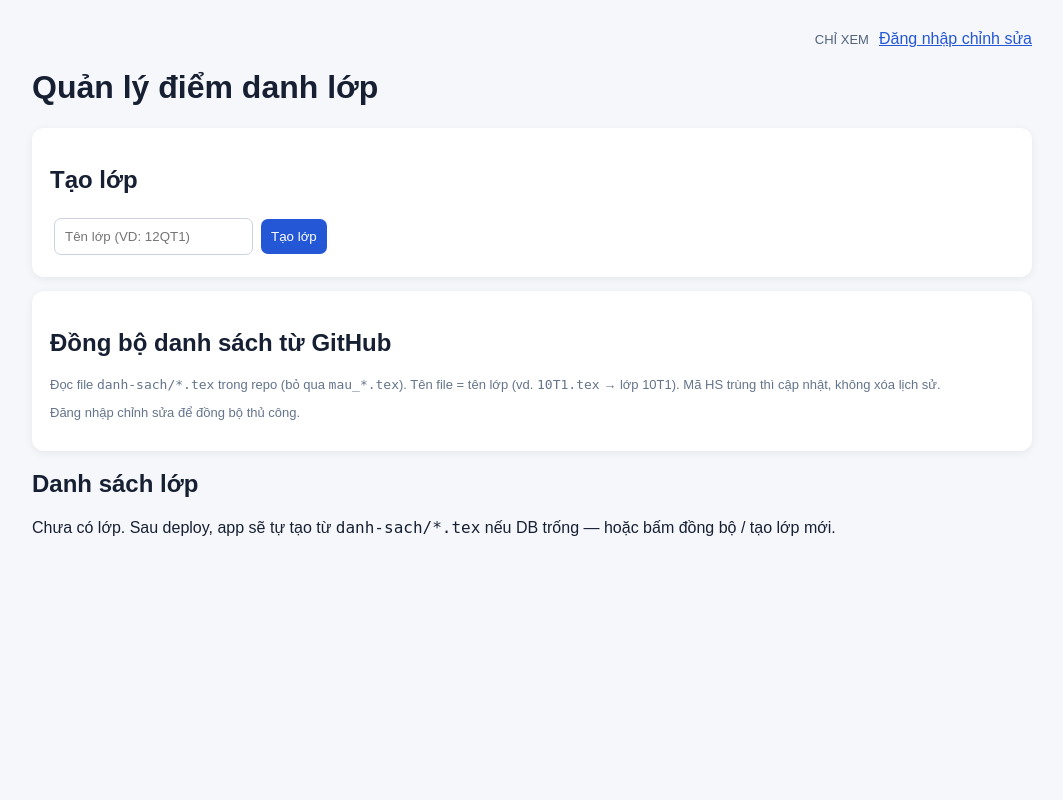
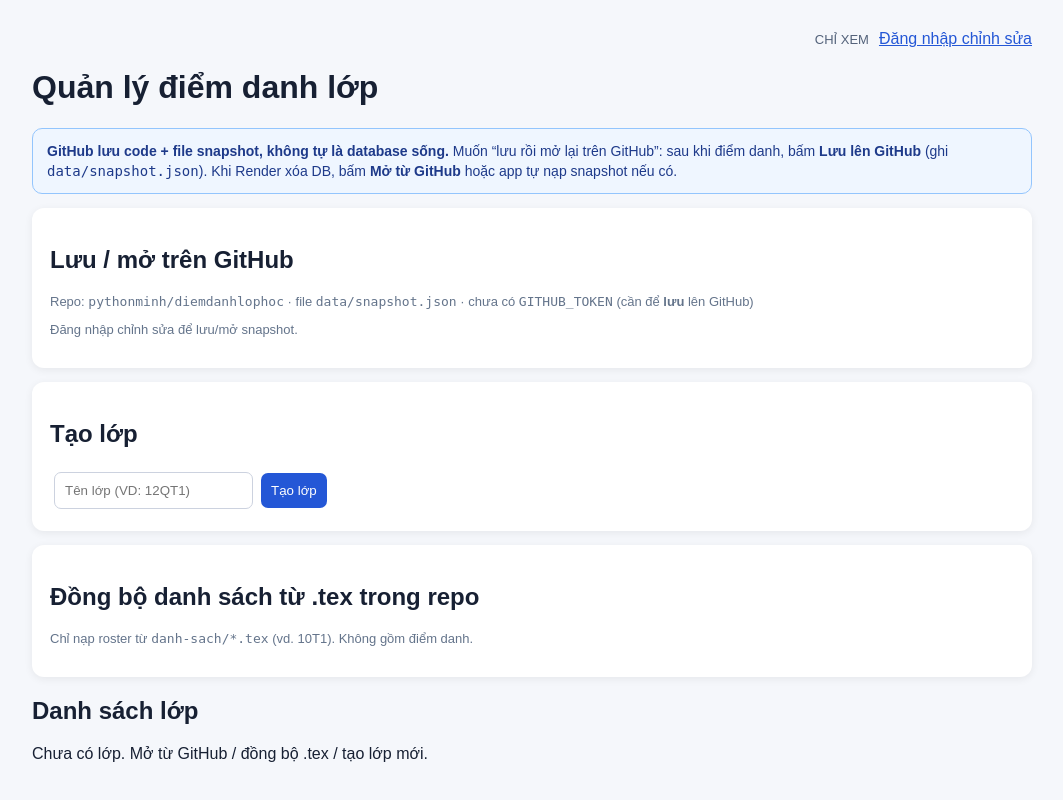
Before and after one commit to pythonminh/diemdanhlophoc, a Flask app: page / in a window 1280 px wide. Shown: the whole page, without its empty margins (108-1171 px from the left). Run offline with Flask 3, Linux system fonts and the light colour scheme; data that the repository does not hold is empty.

Commit message:
Add GitHub snapshot save/load for full class data backup.
Export classes, students, attendance and events to data/snapshot.json, push/pull via GitHub API, and auto-restore that snapshot when the Render database is empty.

Co-authored-by: Cursor <cursoragent@cursor.com>

```diff
--- a/app.py
+++ b/app.py
@@ -1,7 +1,7 @@
 from flask import Flask, render_template, request, redirect, url_for, flash, session, send_file
-import sqlite3, os, re, hashlib, hmac
+import sqlite3, os, re, hashlib, hmac, json, base64, urllib.request, urllib.error
 from datetime import timedelta
-from datetime import date
+from datetime import date, datetime
 from io import BytesIO
 import csv
 from openpyxl import Workbook, load_workbook
@@ -360,6 +360,176 @@ def build_seat_map(students, rows, cols):
     return seat_map, unseated
 
 DANH_SACH_DIR = os.path.join(os.path.dirname(os.path.abspath(__file__)), "danh-sach")
+DATA_DIR = os.path.join(os.path.dirname(os.path.abspath(__file__)), "data")
+SNAPSHOT_PATH = os.path.join(DATA_DIR, "snapshot.json")
+GITHUB_TOKEN = os.environ.get("GITHUB_TOKEN", "").strip()
+GITHUB_REPO = os.environ.get("GITHUB_REPO", "pythonminh/diemdanhlophoc").strip()
+GITHUB_BRANCH = os.environ.get("GITHUB_BRANCH", "main").strip()
+
+def _rows(c, sql, args=()):
+    return [dict(r) for r in c.execute(sql, args).fetchall()]
+
+def build_snapshot():
+    with db() as c:
+        return {
+            "version": 1,
+            "exported_at": datetime.utcnow().strftime("%Y-%m-%dT%H:%M:%SZ"),
+            "classes": _rows(c, "SELECT * FROM classes ORDER BY id"),
+            "students": _rows(c, "SELECT * FROM students ORDER BY id"),
+            "attendance": _rows(c, "SELECT * FROM attendance ORDER BY id"),
+            "student_events": _rows(c, "SELECT * FROM student_events ORDER BY id"),
+            "lesson_plans": _rows(c, "SELECT * FROM lesson_plans ORDER BY id"),
+            "app_settings": _rows(c, "SELECT * FROM app_settings ORDER BY key"),
+        }
+
+def save_snapshot_local(snapshot=None):
+    os.makedirs(DATA_DIR, exist_ok=True)
+    snap = snapshot or build_snapshot()
+    with open(SNAPSHOT_PATH, "w", encoding="utf-8") as f:
+        json.dump(snap, f, ensure_ascii=False, indent=2)
+    return SNAPSHOT_PATH, snap
+
+def import_snapshot(snap):
+    """Replace operational tables from a snapshot (keeps schema)."""
+    if not isinstance(snap, dict) or "classes" not in snap:
+        raise ValueError("Snapshot không hợp lệ")
+    with db() as c:
+        c.executescript("""
+            DELETE FROM attendance;
+            DELETE FROM student_events;
+            DELETE FROM lesson_plans;
+            DELETE FROM students;
+            DELETE FROM classes;
+        """)
+        for row in snap.get("classes") or []:
+            c.execute(
+                """INSERT INTO classes(id,name,school_year,homeroom_teacher,teacher_phone,layout_rows,layout_cols)
+                   VALUES(?,?,?,?,?,?,?)""",
+                (row.get("id"), row.get("name"), row.get("school_year",""), row.get("homeroom_teacher",""),
+                 row.get("teacher_phone",""), row.get("layout_rows") or 6, row.get("layout_cols") or 7),
+            )
+        for row in snap.get("students") or []:
+            c.execute(
+                """INSERT INTO students(id,class_id,student_code,name,birth_date,gender,note,phone,parent_name,parent_phone,team,seat_row,seat_col)
+                   VALUES(?,?,?,?,?,?,?,?,?,?,?,?,?)""",
+                (row.get("id"), row.get("class_id"), row.get("student_code"), row.get("name"),
+                 row.get("birth_date",""), row.get("gender",""), row.get("note",""), row.get("phone",""),
+                 row.get("parent_name",""), row.get("parent_phone",""), row.get("team",""),
+                 row.get("seat_row"), row.get("seat_col")),
+            )
+        for row in snap.get("attendance") or []:
+            c.execute(
+                "INSERT INTO attendance(id,student_id,day,status,note) VALUES(?,?,?,?,?)",
+                (row.get("id"), row.get("student_id"), row.get("day"), row.get("status"), row.get("note","")),
+            )
+        for row in snap.get("student_events") or []:
+            c.execute(
+                """INSERT INTO student_events(id,student_id,day,event_type,points,note,subject,lesson)
+                   VALUES(?,?,?,?,?,?,?,?)""",
+                (row.get("id"), row.get("student_id"), row.get("day"), row.get("event_type"),
+                 row.get("points") or 0, row.get("note",""), row.get("subject",""), row.get("lesson","")),
+            )
+        for row in snap.get("lesson_plans") or []:
+            c.execute(
+                """INSERT INTO lesson_plans(id,class_id,subject,lesson,day,period,note)
+                   VALUES(?,?,?,?,?,?,?)""",
+                (row.get("id"), row.get("class_id"), row.get("subject"), row.get("lesson"),
+                 row.get("day",""), row.get("period",""), row.get("note","")),
+            )
+        if snap.get("app_settings"):
+            for row in snap["app_settings"]:
+                c.execute(
+                    "INSERT OR REPLACE INTO app_settings(key,value) VALUES(?,?)",
+                    (row.get("key"), row.get("value")),
+                )
+    return (
+        len(snap.get("classes") or []),
+        len(snap.get("students") or []),
+        len(snap.get("attendance") or []),
+        len(snap.get("student_events") or []),
+    )
+
+def load_snapshot_file(path=SNAPSHOT_PATH):
+    if not os.path.isfile(path):
+        return None
+    with open(path, "r", encoding="utf-8") as f:
+        return json.load(f)
+
+def github_api(method, url_path, body=None):
+    url = "https://api.github.com" + url_path
+    data = None if body is None else json.dumps(body).encode("utf-8")
+    req = urllib.request.Request(url, data=data, method=method)
+    req.add_header("Accept", "application/vnd.github+json")
+    req.add_header("User-Agent", "diemdanhlophoc")
+    if GITHUB_TOKEN:
+        req.add_header("Authorization", f"Bearer {GITHUB_TOKEN}")
+    if data is not None:
+        req.add_header("Content-Type", "application/json")
+    try:
+        with urllib.request.urlopen(req, timeout=45) as resp:
+            raw = resp.read().decode("utf-8")
+            return json.loads(raw) if raw else {}
+    except urllib.error.HTTPError as e:
+        err = e.read().decode("utf-8", errors="replace")
+        raise RuntimeError(f"GitHub API {e.code}: {err[:300]}") from e
+
+def push_snapshot_to_github(snap=None):
+    if not GITHUB_TOKEN:
+        raise RuntimeError("Chưa đặt GITHUB_TOKEN trên Render (Settings → Environment).")
+    snap = snap or build_snapshot()
+    content_b64 = base64.b64encode(json.dumps(snap, ensure_ascii=False, indent=2).encode("utf-8")).decode("ascii")
+    api_path = f"/repos/{GITHUB_REPO}/contents/data/snapshot.json"
+    sha = None
+    try:
+        existing = github_api("GET", f"{api_path}?ref={GITHUB_BRANCH}")
+        sha = existing.get("sha")
+    except RuntimeError:
+        sha = None
+    body = {
+        "message": f"chore: lưu snapshot điểm danh {snap.get('exported_at','')}",
+        "content": content_b64,
+        "branch": GITHUB_BRANCH,
+    }
+    if sha:
+        body["sha"] = sha
+    result = github_api("PUT", api_path, body)
+    save_snapshot_local(snap)  # keep local copy in container too
+    return result.get("content", {}).get("html_url") or f"https://github.com/{GITHUB_REPO}/blob/{GITHUB_BRANCH}/data/snapshot.json"
+
+def fetch_snapshot_from_github():
+    """Read data/snapshot.json from GitHub (token optional for public repos)."""
+    if GITHUB_TOKEN:
+        api_path = f"/repos/{GITHUB_REPO}/contents/data/snapshot.json?ref={GITHUB_BRANCH}"
+        meta = github_api("GET", api_path)
+        raw = base64.b64decode(meta.get("content", "").replace("\n", "")).decode("utf-8")
+        return json.loads(raw)
+    raw_url = f"https://raw.githubusercontent.com/{GITHUB_REPO}/{GITHUB_BRANCH}/data/snapshot.json"
+    req = urllib.request.Request(raw_url, headers={"User-Agent": "diemdanhlophoc"})
+    with urllib.request.urlopen(req, timeout=45) as resp:
+        return json.loads(resp.read().decode("utf-8"))
+
+def restore_data_if_empty():
+    """Prefer full snapshot (GitHub/local), else danh-sach/*.tex roster only."""
+    with db() as c:
+        if c.execute("SELECT COUNT(*) FROM classes").fetchone()[0] > 0:
+            return "keep"
+    # 1) local file shipped with deploy
+    snap = load_snapshot_file()
+    if snap:
+        import_snapshot(snap)
+        return "local-snapshot"
+    # 2) pull from GitHub
+    try:
+        snap = fetch_snapshot_from_github()
+        if snap:
+            import_snapshot(snap)
+            save_snapshot_local(snap)
+            return "github-snapshot"
+    except Exception:
+        pass
+    # 3) roster-only from tex
+    sync_classes_from_danh_sach(only_if_empty=True)
+    return "tex"
 
 def sync_classes_from_danh_sach(only_if_empty=False):
     """Create/update classes from danh-sach/*.tex (skip mau_*.tex). Roster comes back from git after wipe."""
@@ -398,8 +568,8 @@ def sync_classes_from_danh_sach(only_if_empty=False):
             added+=result[0]; updated+=result[1]
     return created, added, updated
 
-# Empty DB after Render wipe → restore class roster from files committed in repo.
-sync_classes_from_danh_sach(only_if_empty=True)
+# Empty DB after Render wipe → restore from GitHub/local snapshot, else tex roster.
+restore_data_if_empty()
 
 def upsert_attendance(c, student_id, day, status, note=""):
     """One attendance row per student per day: update latest, drop older duplicates."""
@@ -420,7 +590,47 @@ def upsert_attendance(c, student_id, day, status, note=""):
 @app.post("/restore-from-tex")
 def restore_from_tex():
     created, added, updated = sync_classes_from_danh_sach(only_if_empty=False)
-    flash(f"Đã đồng bộ từ danh-sach/*.tex: tạo {created} lớp, thêm {added} HS, cập nhật {updated} HS. (Điểm danh/sự kiện cũ vẫn giữ nếu DB chưa bị xóa.)")
+    flash(f"Đã đồng bộ từ danh-sach/*.tex: tạo {created} lớp, thêm {added} HS, cập nhật {updated} HS.")
+    return redirect(url_for("index"))
+
+@app.get("/snapshot.json")
+def download_snapshot():
+    path, _ = save_snapshot_local()
+    return send_file(path, as_attachment=True, download_name="snapshot.json", mimetype="application/json")
+
+@app.post("/snapshot/save-github")
+def snapshot_save_github():
+    try:
+        url = push_snapshot_to_github()
+        flash(f"Đã lưu toàn bộ dữ liệu lên GitHub: {url}")
+    except Exception as e:
+        flash(f"Không lưu được lên GitHub: {e}")
+    return redirect(url_for("index"))
+
+@app.post("/snapshot/load-github")
+def snapshot_load_github():
+    try:
+        snap = fetch_snapshot_from_github()
+        n = import_snapshot(snap)
+        save_snapshot_local(snap)
+        flash(f"Đã mở từ GitHub: {n[0]} lớp, {n[1]} HS, {n[2]} điểm danh, {n[3]} sự kiện.")
+    except Exception as e:
+        flash(f"Không mở được từ GitHub: {e}")
+    return redirect(url_for("index"))
+
+@app.post("/snapshot/import")
+def snapshot_import_upload():
+    upload = request.files.get("snapshot_file")
+    if not upload or not upload.filename:
+        flash("Chọn file snapshot.json.")
+        return redirect(url_for("index"))
+    try:
+        snap = json.loads(upload.read().decode("utf-8"))
+        n = import_snapshot(snap)
+        save_snapshot_local(snap)
+        flash(f"Đã nhập snapshot: {n[0]} lớp, {n[1]} HS, {n[2]} điểm danh, {n[3]} sự kiện.")
+    except Exception as e:
+        flash(f"File snapshot không hợp lệ: {e}")
     return redirect(url_for("index"))
 
 @app.route("/")
@@ -432,6 +642,9 @@ def index():
         db_path=DB_PATH,
         db_ephemeral=db_ephemeral_warning(),
         disk_ok=_persistent_disk_mounted() if os.environ.get("RENDER")=="true" else None,
+        github_ready=bool(GITHUB_TOKEN),
+        github_repo=GITHUB_REPO,
+        has_local_snapshot=os.path.isfile(SNAPSHOT_PATH),
     )
 
 @app.post("/class/add")
--- a/templates/index.html
+++ b/templates/index.html
@@ -4,9 +4,12 @@ body{font:16px Arial;max-width:1000px;margin:30px auto;padding:0 16px;background
 section,.card{background:white;padding:18px;border-radius:12px;margin:14px 0;box-shadow:0 2px 8px #0001}
 input,button{padding:10px;margin:4px;border:1px solid #ccd2df;border-radius:7px}
 button{background:#2457d6;color:white;border:0;cursor:pointer}a{color:#2457d6}
+button.secondary{background:#475569}
 .warn{background:#fff7ed;border:1px solid #fdba74;color:#9a3412;padding:12px 14px;border-radius:10px;margin:12px 0;font-size:14px;line-height:1.45}
 .ok{background:#ecfdf5;border:1px solid #6ee7b7;color:#065f46;padding:12px 14px;border-radius:10px;margin:12px 0;font-size:14px;line-height:1.45}
+.info{background:#eff6ff;border:1px solid #93c5fd;color:#1e3a8a;padding:12px 14px;border-radius:10px;margin:12px 0;font-size:14px;line-height:1.45}
 .muted{color:#64748b;font-size:13px}
+.row{display:flex;flex-wrap:wrap;gap:8px;align-items:center;margin-top:8px}
 </style>
 <body>
 <div style="display:flex;justify-content:flex-end;gap:10px;align-items:center;flex-wrap:wrap;margin:8px 0 14px">
@@ -21,15 +24,45 @@ button{background:#2457d6;color:white;border:0;cursor:pointer}a{color:#2457d6}
 <h1>Quản lý điểm danh lớp</h1>
 {% for m in get_flashed_messages() %}<p>{{m}}</p>{% endfor %}
 
+<div class="info">
+<b>GitHub lưu code + file snapshot, không tự là database sống.</b>
+Muốn “lưu rồi mở lại trên GitHub”: sau khi điểm danh, bấm <b>Lưu lên GitHub</b> (ghi <code>data/snapshot.json</code>).
+Khi Render xóa DB, bấm <b>Mở từ GitHub</b> hoặc app tự nạp snapshot nếu có.
+</div>
+
 {% if db_ephemeral %}
 <div class="warn">
-<b>Chưa gắn Persistent Disk — dữ liệu sẽ mất khi Deploy/Restart.</b><br>
-DB đang ở <code>{{db_path}}</code>. Trên Render Dashboard → service → <b>Disks</b> → Add disk, mount <code>/var/data</code>, rồi Environment đặt <code>DATABASE_PATH=/var/data/diemdanh.db</code> (gói Starter).<br>
-Danh sách học sinh trong <code>danh-sach/*.tex</code> (vd. 10T1) sẽ <b>tự nạp lại</b> khi DB trống; điểm danh/sự kiện vẫn cần Disk mới giữ được.
+<b>Chưa gắn Persistent Disk</b> — deploy/restart vẫn xóa SQLite local.
+Dùng <b>Lưu lên GitHub</b> sau mỗi buổi học, hoặc gắn Disk <code>/var/data</code>.
 </div>
 {% elif disk_ok %}
-<div class="ok">Đã gắn Persistent Disk — danh sách lớp và điểm danh sẽ giữ sau khi deploy.</div>
+<div class="ok">Đã gắn Persistent Disk — dữ liệu trên server sẽ giữ sau deploy.</div>
 {% endif %}
+
+<section>
+<h2>Lưu / mở trên GitHub</h2>
+<p class="muted">Repo: <code>{{github_repo}}</code> · file <code>data/snapshot.json</code>
+{% if has_local_snapshot %}· đã có bản local{% endif %}
+{% if github_ready %}· đã có <code>GITHUB_TOKEN</code>{% else %}· chưa có <code>GITHUB_TOKEN</code> (cần để <b>lưu</b> lên GitHub){% endif %}
+</p>
+{% if session.get("can_edit") %}
+<div class="row">
+<form method="post" action="/snapshot/save-github"><button type="submit">Lưu lên GitHub</button></form>
+<form method="post" action="/snapshot/load-github"><button type="submit" class="secondary">Mở từ GitHub</button></form>
+<a href="/snapshot.json"><button type="button" class="secondary">Tải snapshot.json</button></a>
+</div>
+<form method="post" enctype="multipart/form-data" action="/snapshot/import" class="row" style="margin-top:10px">
+<input type="file" name="snapshot_file" accept=".json,application/json" required>
+<button type="submit" class="secondary">Nhập file snapshot.json</button>
+</form>
+{% if not github_ready %}
+<p class="muted" style="margin-top:10px">Để lưu lên GitHub: tạo Personal Access Token (nội dung <code>repo</code>), thêm trên Render Environment:<br>
+<code>GITHUB_TOKEN=...</code> · <code>GITHUB_REPO={{github_repo}}</code></p>
+{% endif %}
+{% else %}
+<p class="muted">Đăng nhập chỉnh sửa để lưu/mở snapshot.</p>
+{% endif %}
+</section>
 
 <section>
 <h2>Tạo lớp</h2>
@@ -37,12 +70,10 @@ Danh sách học sinh trong <code>danh-sach/*.tex</code> (vd. 10T1) sẽ <b>tự
 </section>
 
 <section>
-<h2>Đồng bộ danh sách từ GitHub</h2>
-<p class="muted">Đọc file <code>danh-sach/*.tex</code> trong repo (bỏ qua <code>mau_*.tex</code>). Tên file = tên lớp (vd. <code>10T1.tex</code> → lớp 10T1). Mã HS trùng thì cập nhật, không xóa lịch sử.</p>
+<h2>Đồng bộ danh sách từ .tex trong repo</h2>
+<p class="muted">Chỉ nạp roster từ <code>danh-sach/*.tex</code> (vd. 10T1). Không gồm điểm danh.</p>
 {% if session.get("can_edit") %}
-<form method="post" action="/restore-from-tex"><button type="submit">Đồng bộ lại từ danh-sach/*.tex</button></form>
-{% else %}
-<p class="muted">Đăng nhập chỉnh sửa để đồng bộ thủ công.</p>
+<form method="post" action="/restore-from-tex"><button type="submit" class="secondary">Đồng bộ lại từ danh-sach/*.tex</button></form>
 {% endif %}
 </section>
 
@@ -50,6 +81,6 @@ Danh sách học sinh trong <code>danh-sach/*.tex</code> (vd. 10T1) sẽ <b>tự
 {% for cl in classes %}
 <div class="card"><a href="/class/{{cl.id}}"><b>{{cl.name}}</b></a> — {{cl.school_year or "Chưa nhập năm học"}} | GVCN: {{cl.homeroom_teacher or "—"}}</div>
 {% else %}
-<p>Chưa có lớp. Sau deploy, app sẽ tự tạo từ <code>danh-sach/*.tex</code> nếu DB trống — hoặc bấm đồng bộ / tạo lớp mới.</p>
+<p>Chưa có lớp. Mở từ GitHub / đồng bộ .tex / tạo lớp mới.</p>
 {% endfor %}
 </body></html>
```
Also changed, not shown: data/README.md (added).
